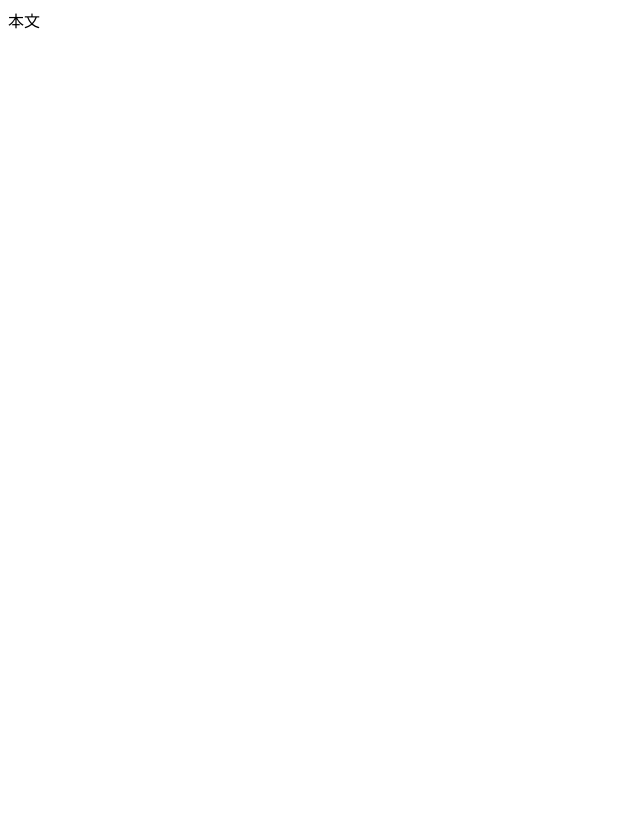
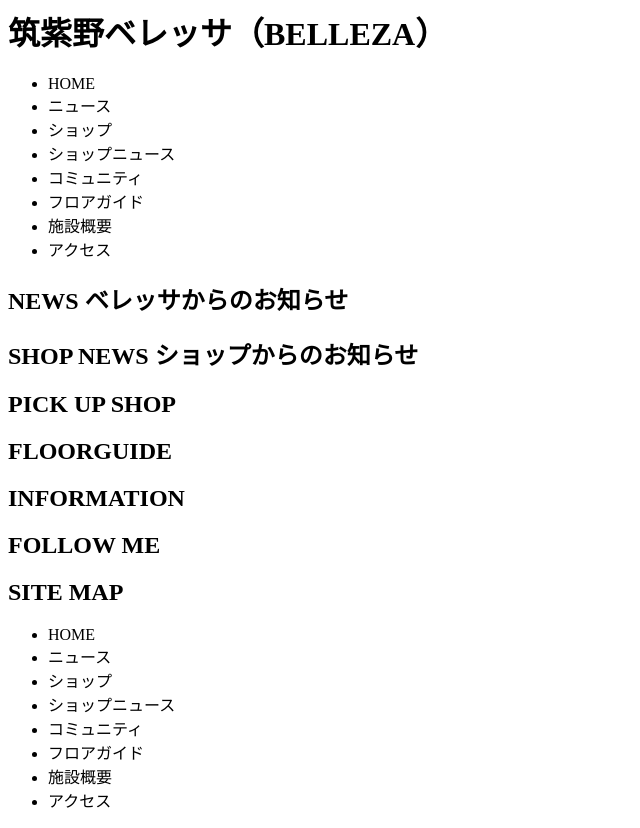
Before and after one commit to Nagano-Mai/html-test, a plain HTML site: page index.html in a window 1280 px wide. Shown: the whole page, without its empty margins (0-640 px from the left). Before the commit the page ends 800 px from the top, so only its background shows below. Drawn offline with Linux system fonts and the light colour scheme.

Commit message:
[Update] index

```diff
--- a/index.html
+++ b/index.html
@@ -1,9 +1,54 @@
-<html>
+<html lang="ja">
     <head>
     <meta charset="utf-8">
     <title>タイトル</title>
+    <h1>筑紫野ベレッサ（BELLEZA）</h1>
+    <nav>
+        <ul>
+            <li>HOME</li>
+            <li>ニュース</li>
+            <li>ショップ</li>
+            <li>ショップニュース</li>
+            <li>コミュニティ</li>
+            <li>フロアガイド</li>
+            <li>施設概要</li>
+            <li>アクセス</li>
+        </ul>
+    </nav>
     </head>
     <body>
-本文
+
+        <section>
+            <h2>NEWS ベレッサからのお知らせ</h2>
+        </section>
+        <section>
+            <h2>SHOP NEWS ショップからのお知らせ</h2>
+        </section>
+        <section>
+            <h2>PICK UP SHOP</h2>
+        </section>
+        <section>
+            <h2>FLOORGUIDE</h2>
+        </section>
+        <secton>
+            <h2>INFORMATION</h2>
+        </secton>
+        <secton>
+            <h2>FOLLOW ME</h2>
+        </secton>
+
+        <footer>
+            <h2>SITE MAP</h2>
+            <ul>
+                <li>HOME</li>
+                <li>ニュース</li>
+                <li>ショップ</li>
+                <li>ショップニュース</li>
+                <li>コミュニティ</li>
+                <li>フロアガイド</li>
+                <li>施設概要</li>
+                <li>アクセス</li>
+            </ul>
+        </footer>
     </body>
 </html>
```
Lines whose indentation alone changed are shown as unchanged.
